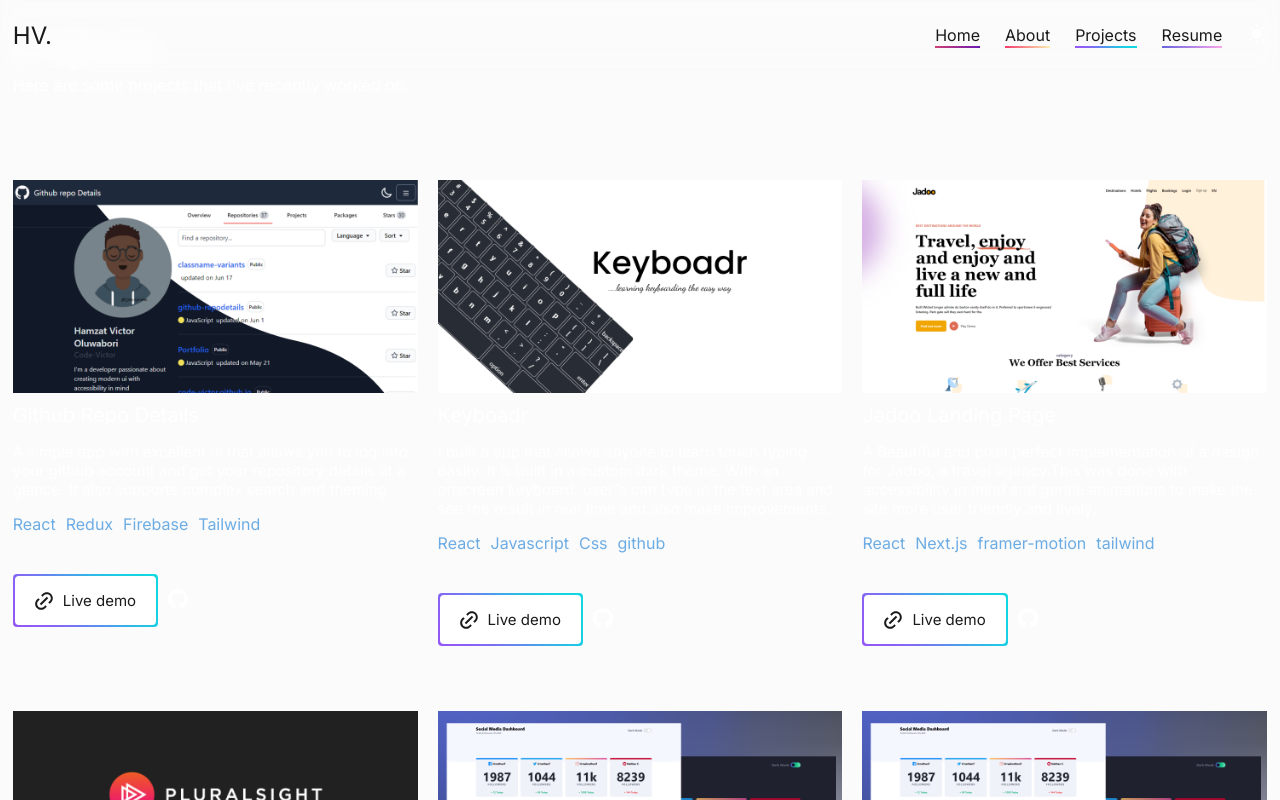
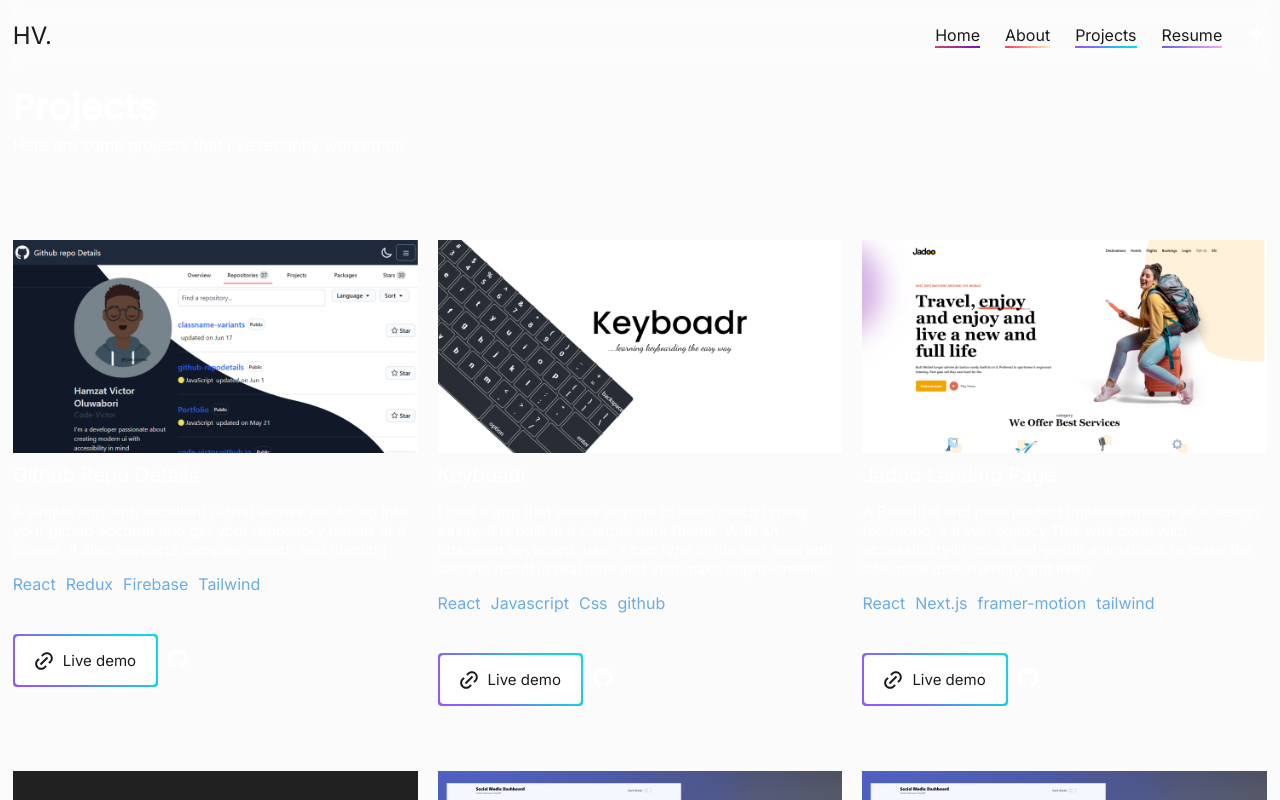
Before and after one commit to Code-Victor/Portfolio, a Next.js app: page /projects in a window 1280 px wide. Shown: the top 800 px of the page. Built offline with nearby package versions, Linux system fonts and the light colour scheme.

Commit message:
increased padding top

```diff
--- a/pages/projects.tsx
+++ b/pages/projects.tsx
@@ -5,7 +5,7 @@ import { Featured, Projects } from "../components/inc";
 const projects = () => {
   return (
     <Box css={{bg:'$backgroundSecondary',pb:'$4'}}>
-      <Container css={{pt:'$4'}}>
+      <Container css={{pt:'$9'}}>
         <Text as="h1" fontWeight={'bold'} fontFamily="poppins" fontSize={{'@initial':5,'@md':6,'@lg':8}}>Projects</Text>
         <Text as="p">Here are some projects that I&apos;ve recently worked on.</Text>
       </Container>
```
